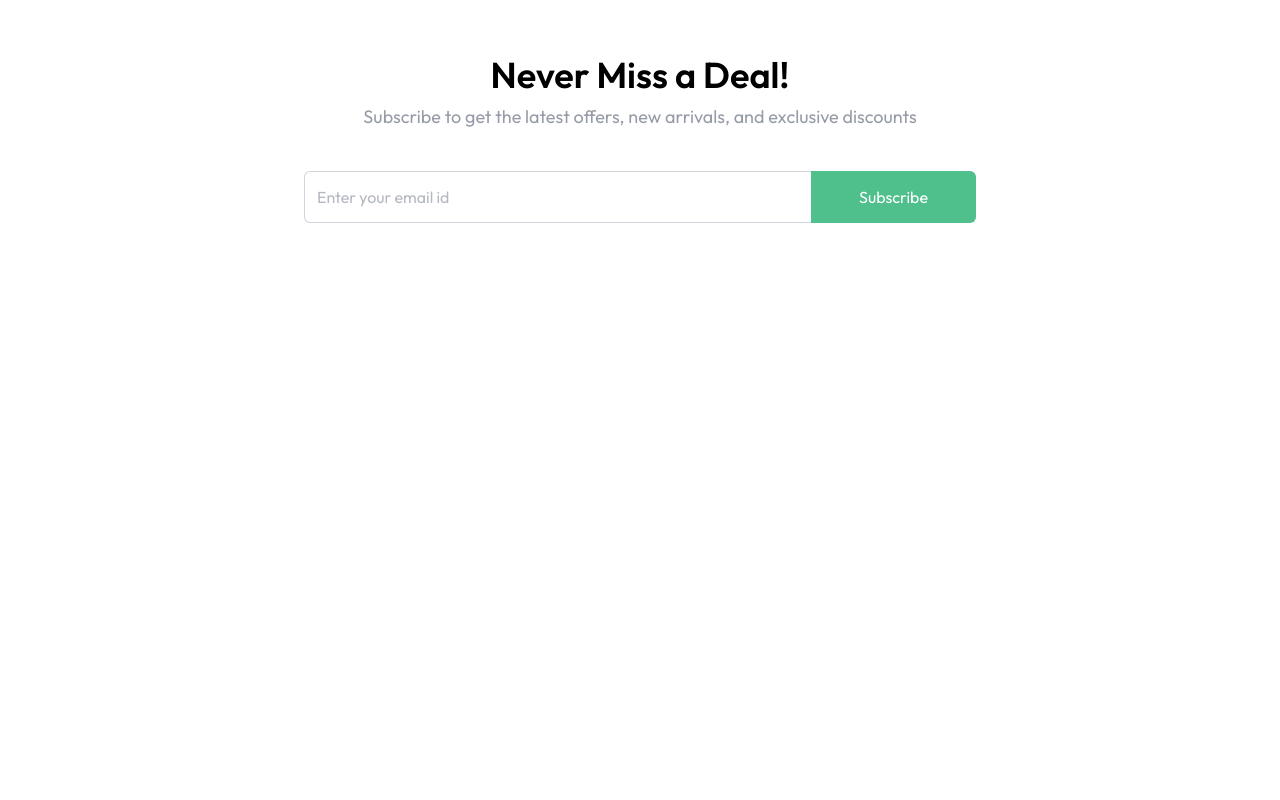
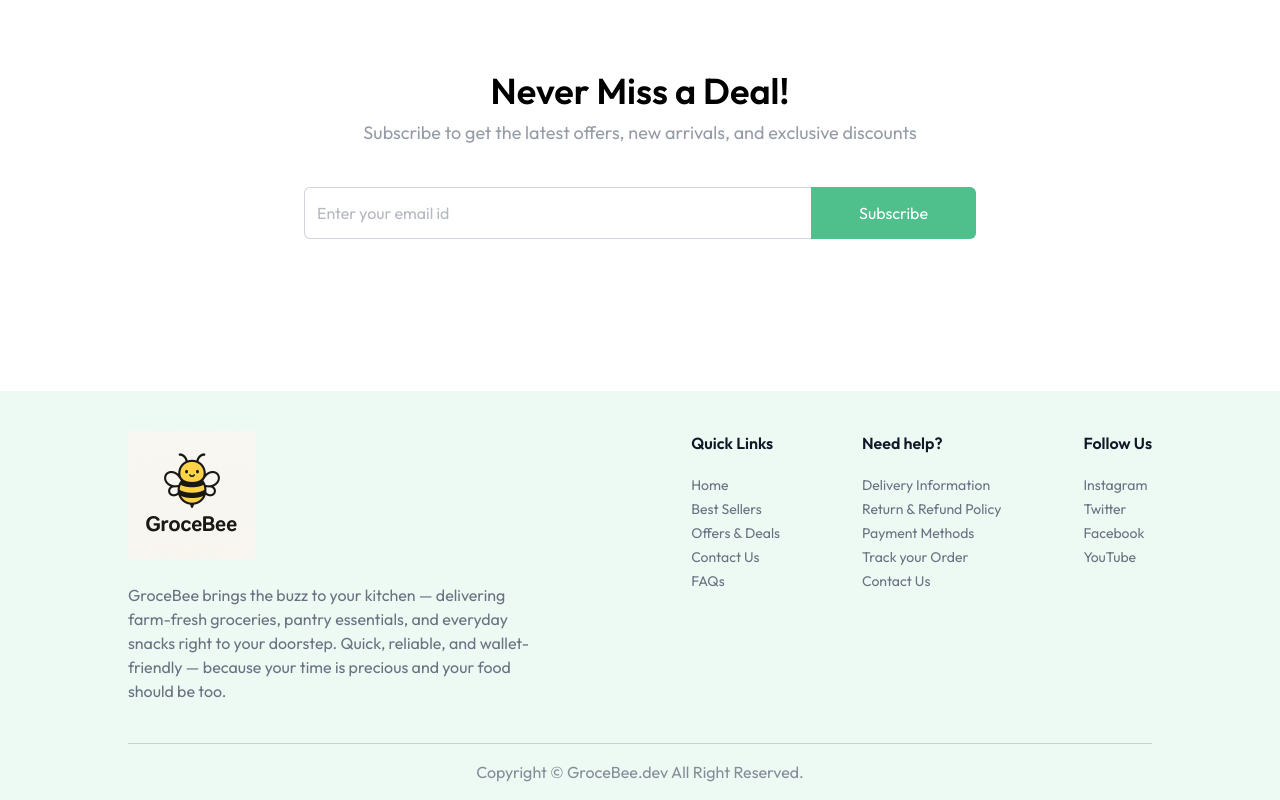
Before and after one commit to misoooo/GroceBee, a React (Vite) app in the folder client/: page / in a window 1280 px wide. Shown: the part 1731-2531 px from the top of the page. Before the commit the page ends 2010 px from the top, so only its background shows below. Built offline with nearby package versions, Linux system fonts and the light colour scheme.

Commit message:
footer added, homepage done

```diff
--- a/client/src/App.jsx
+++ b/client/src/App.jsx
@@ -3,6 +3,7 @@
 import { Routes, Route, useLocation  } from "react-router-dom";
 import Home from './pages/Home';
 import { Toaster } from "react-hot-toast";
+import Footer from "./components/Footer";
 
 const App = () => {
   const isSellerPath = useLocation().pathname.includes("seller");
@@ -15,6 +16,7 @@
           <Route path='/' element={<Home/>} />
         </Routes>
       </div>
+      {!isSellerPath && <Footer/>}
     </div>
   );
 };
--- /dev/null
+++ b/client/src/components/Footer.jsx
@@ -0,0 +1,42 @@
+import { assets, footerLinks } from "../assets/assets";
+
+const Footer = () => {
+  return (
+    <div className="px-6 md:px-16 lg:px-24 xl:px-32 mt-24 bg-primary/10">
+      <div className="flex flex-col md:flex-row items-start justify-between gap-10 py-10 border-b border-gray-500/30 text-gray-500">
+        <div>
+          <img className="w-34 md:w-32" src={assets.logo} alt="Logo" />
+          <p className="max-w-[410px] mt-6">
+            GroceBee brings the buzz to your kitchen — delivering farm-fresh
+            groceries, pantry essentials, and everyday snacks right to your
+            doorstep. Quick, reliable, and wallet-friendly — because your time
+            is precious and your food should be too.
+          </p>
+        </div>
+        <div className="flex flex-wrap justify-between w-full md:w-[45%] gap-5">
+          {footerLinks.map((section, index) => (
+            <div key={index}>
+              <h3 className="font-semibold text-base text-gray-900 md:mb-5 mb-2">
+                {section.title}
+              </h3>
+              <ul className="text-sm space-y-1">
+                {section.links.map((link, i) => (
+                  <li key={i}>
+                    <a href={link.url} className="hover:underline transition">
+                      {link.text}
+                    </a>
+                  </li>
+                ))}
+              </ul>
+            </div>
+          ))}
+        </div>
+      </div>
+      <p className="py-4 text-center text-sm md:text-base text-gray-500/80">
+        Copyright {new Date().getFullYear} © GroceBee.dev All Right Reserved.
+      </p>
+    </div>
+  );
+};
+
+export default Footer;
--- a/client/src/components/Navbar.jsx
+++ b/client/src/components/Navbar.jsx
@@ -14,7 +14,7 @@
   return (
     <nav className="flex items-center justify-between px-6 md:px-16 lg:px-24 xl:px-32 py-4 border-b border-gray-300 bg-white relative transition-all">
       <NavLink to="/" onClick={()=>setOpen(false)}>
-        <img className="h-9" src={assets.logo} alt="logo" />
+        <img className="h-14" src={assets.logo} alt="logo" />
       </NavLink>
 
       {/* Desktop Menu */}
```
